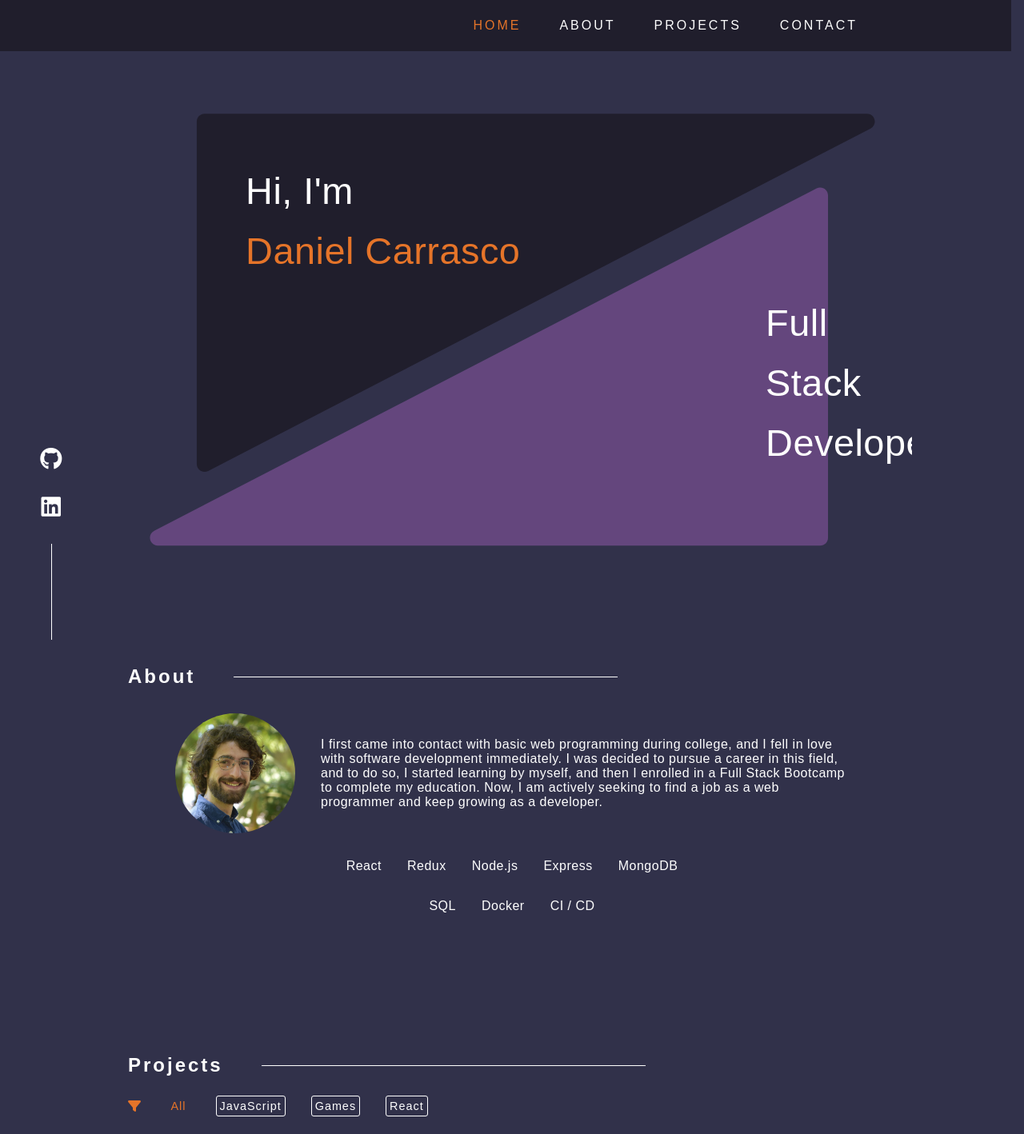
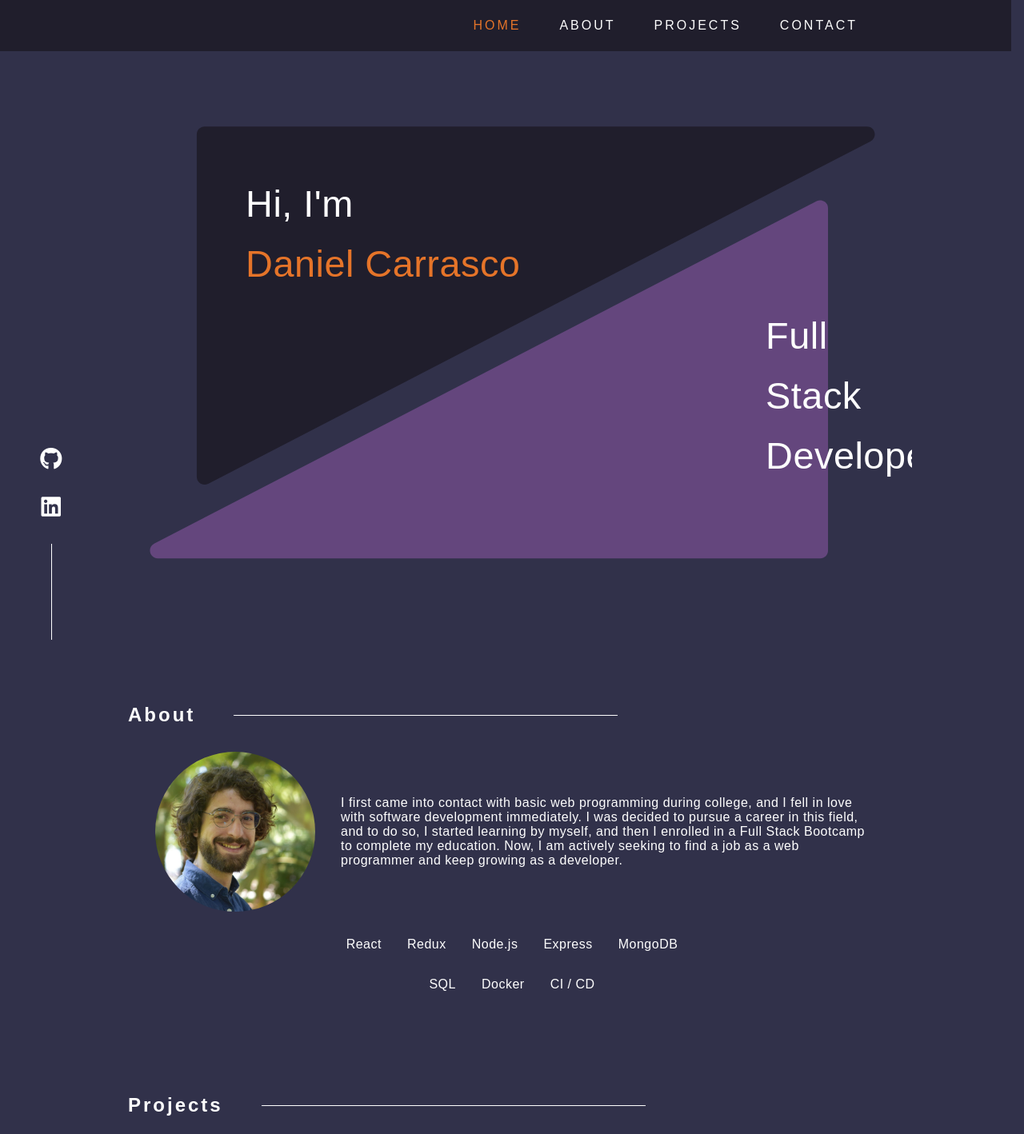
Before and after one commit to DaniPhilo/portfolio, a React (Create React App) app: page / in a window 1280 px wide. Shown: the top 1418 px of the page at 80% size. Built offline with nearby package versions, Linux system fonts and the light colour scheme; no server answers.

Commit message:
Added padding-top to every section (except for home-section) to to have some space when scrolling through header links. Bigger about section and photo

```diff
--- a/src/components/Contact.js
+++ b/src/components/Contact.js
@@ -55,7 +55,7 @@ export default function Contact() {
 
       <div className="form-container">
         <h3>Get in touch</h3>
-        <p>Do you have a question or want to work together? <br></br>You can contact me through this formulary.</p>
+        <p>Do you have a question or want to work together? <br></br>You can contact me through this formulary.*</p>
 
         <form onSubmit={onSubmit}>
           <input type="text" name='name' placeholder='Name' value={toSend.name} onChange={handleChange} />
@@ -64,7 +64,7 @@ export default function Contact() {
 
           <button type='submit'>Submit</button>
         </form>
-        <p>Your email information <span>will not</span> be stored in any database or sold to any third parties. It will be used only to answer you back.</p>
+        <p>*Your email information <span>will not</span> be stored in any database or sold to any third parties. It will be used only to answer you back.</p>
       </div>
 
       <div className={emailSent === 'yes' ? "success-module-container" : "hidden"}>
--- a/src/components/Home.js
+++ b/src/components/Home.js
@@ -3,7 +3,7 @@ import { ReactComponent as SVG } from '../assets/svg-test.svg'
 
 export default function Home() {
     return (
-        <section id='home-section' name='home-section'>
+        <section className='centered-section' id='home-section' name='home-section'>
 
             {/* <p>Lorem ipsum dolor sit amet consectetur, adipisicing elit. Ipsum aut voluptatibus vero officiis repellendus harum nam dolorum vel nihil tempora blanditiis in, nemo quae. Delectus, tenetur? Asperiores quis soluta vitae.</p> */}
             {/* <div className='triangles-container'>
--- a/src/components/ProjectTags.js
+++ b/src/components/ProjectTags.js
@@ -4,7 +4,7 @@ export default function ProjectTags({ tags, filterProjects }) {
 
     return (
         <>
-            <i class="fa-solid fa-filter"></i>
+            <i className="fa-solid fa-filter"></i>
             <ul className="tags-list">
                 <li className="marked" onClick={(e) => filterProjects(e, 'All')}>All</li>
                 {tags.map((tag, index) => {
--- a/src/styles/component_styles/_about.scss
+++ b/src/styles/component_styles/_about.scss
@@ -5,13 +5,12 @@
     align-items: center;
     gap: 2rem;
 
-    margin-top: 2rem;
-    margin-bottom: 11rem;
+    margin: 2rem 0;
 }
 
 .about-img {
-    width: 150px;
-    height: 150px;
+    width: 200px;
+    height: 200px;
     background-image: url('../../../public/images/CV_photo.jpeg');
     background-position: 50% 30%;
     background-size: cover;
--- a/src/styles/component_styles/_home.scss
+++ b/src/styles/component_styles/_home.scss
@@ -3,9 +3,9 @@
 
 #home-section {
     width: 100vw;
-    height: 100vh;
+    height: calc(100vh - 1rem);
+    padding-top: 1rem;
     overflow: hidden;
-    scroll-padding-top: 20rem;
 }
 
 .triangles-container {
--- a/src/styles/component_styles/_projects.scss
+++ b/src/styles/component_styles/_projects.scss
@@ -1,15 +1,8 @@
-.centered-section {
-    width: $section_width;
-    max-width: $max_section_width;
-    margin: 0 auto;
-    scroll-padding-top: calc($header-height + 2rem);
-}
-
 .project-card-left {
     // position: relative;
     // display: flex;
     // align-items: center;
-    margin: 8rem 0;
+    margin-top: 8rem;
     display: grid;
     grid-template-columns: repeat(12, 1fr);
 }
@@ -101,7 +94,7 @@
     // align-items: center;
     display: grid;
     grid-template-columns: repeat(12, 1fr);
-    margin: 8rem 0;
+    margin-top: 8rem;
 }
 
 .project-card-right > .project-img {
--- a/src/styles/styles.scss
+++ b/src/styles/styles.scss
@@ -6,7 +6,7 @@
     padding: 0;
     box-sizing: border-box;
     scroll-behavior: smooth;
-    scroll-padding-top: calc($header-height + 2rem);
+    // scroll-padding-top: calc($header-height + 2rem);
     letter-spacing: 0.5px;
 }
 
@@ -16,12 +16,13 @@ body {
     font-family: Arial, Helvetica, sans-serif;
 }
 
-section {
+.centered-section {
     position: relative;
     width: $section_width;
     max-width: $max_section_width;
     // height: $section_height;
     margin: 0 auto;
+    padding-top: calc($header-height);
 }
 
 .section-title {
```
